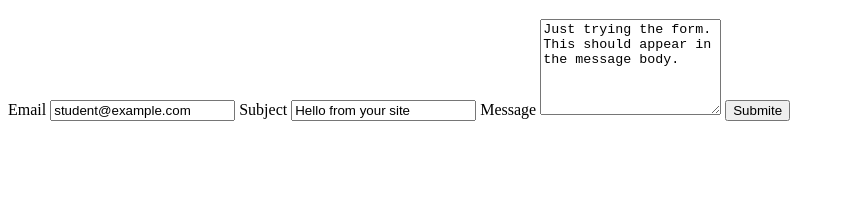
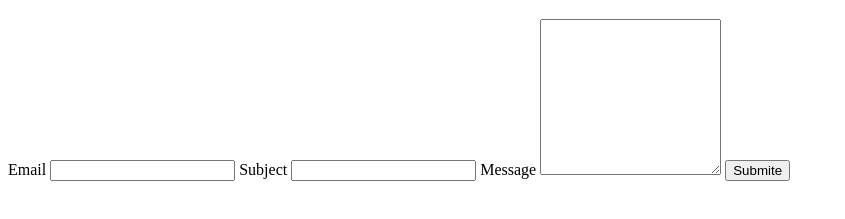
Before and after one commit to LeDoesCS/portfolio, a plain HTML site: page contact/index.html in a window 1280 px wide. Shown: the part 87-306 px from the top of the page, without its empty margins (0-845 px from the left). Drawn offline with Linux system fonts and the light colour scheme.

Commit message:
fix contact

```diff
--- a/contact/index.html
+++ b/contact/index.html
@@ -19,17 +19,17 @@
     <form action="mailto:lreh@ucsd.edu" method="POST" enctype="text/plain">
       <label>
         Email
-        <input name="email" type="email" value="student@example.com" required />
+        <input name="email" type="email" required />
       </label>
 
       <label>
         Subject
-        <input name="subject" value="Hello from your site" required />
+        <input name="subject" required />
       </label>
 
       <label>
         Message
-        <textarea name="body" rows="6">Just trying the form. This should appear in the message body.</textarea>
+        <textarea name="body" rows="10"></textarea>
       </label>
 
       <button>Submite</button>
```
